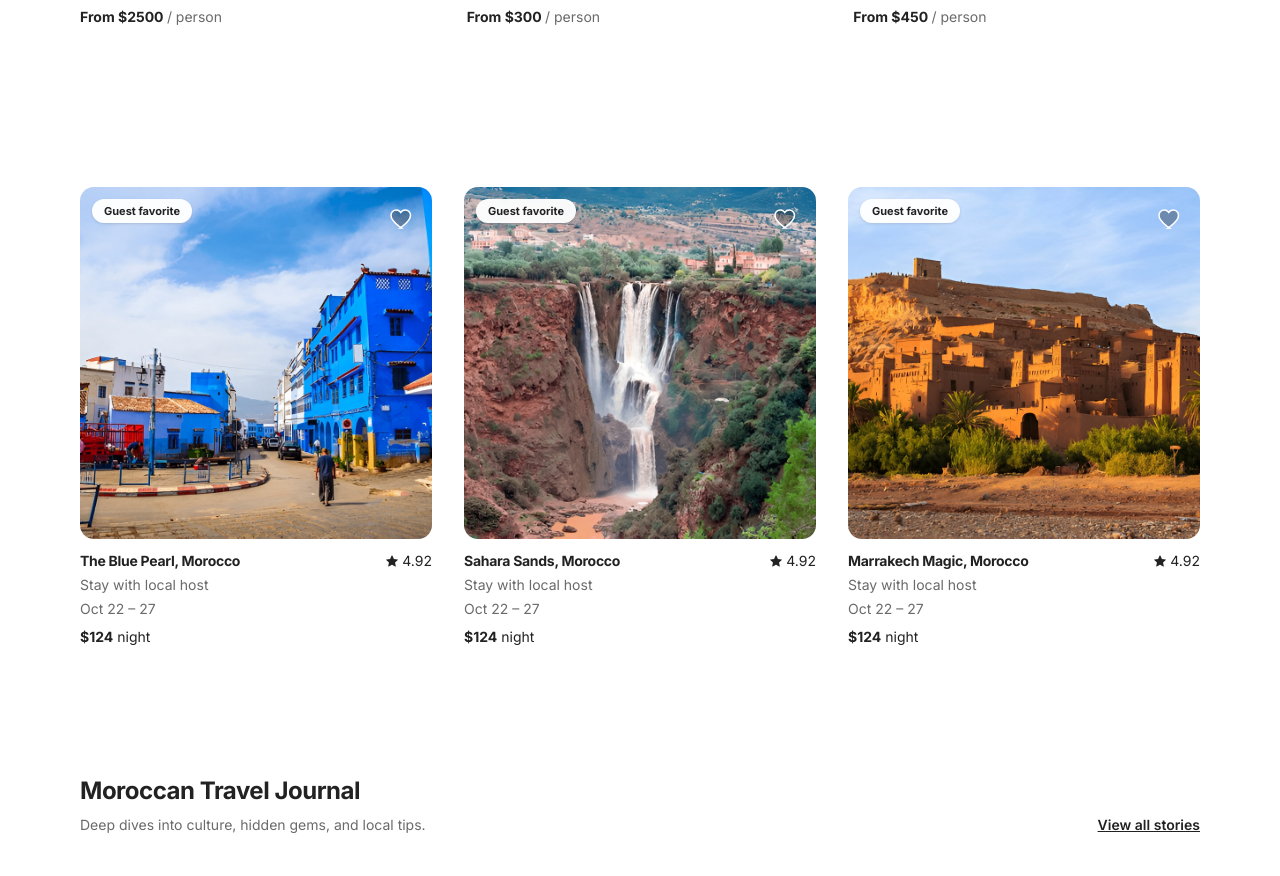
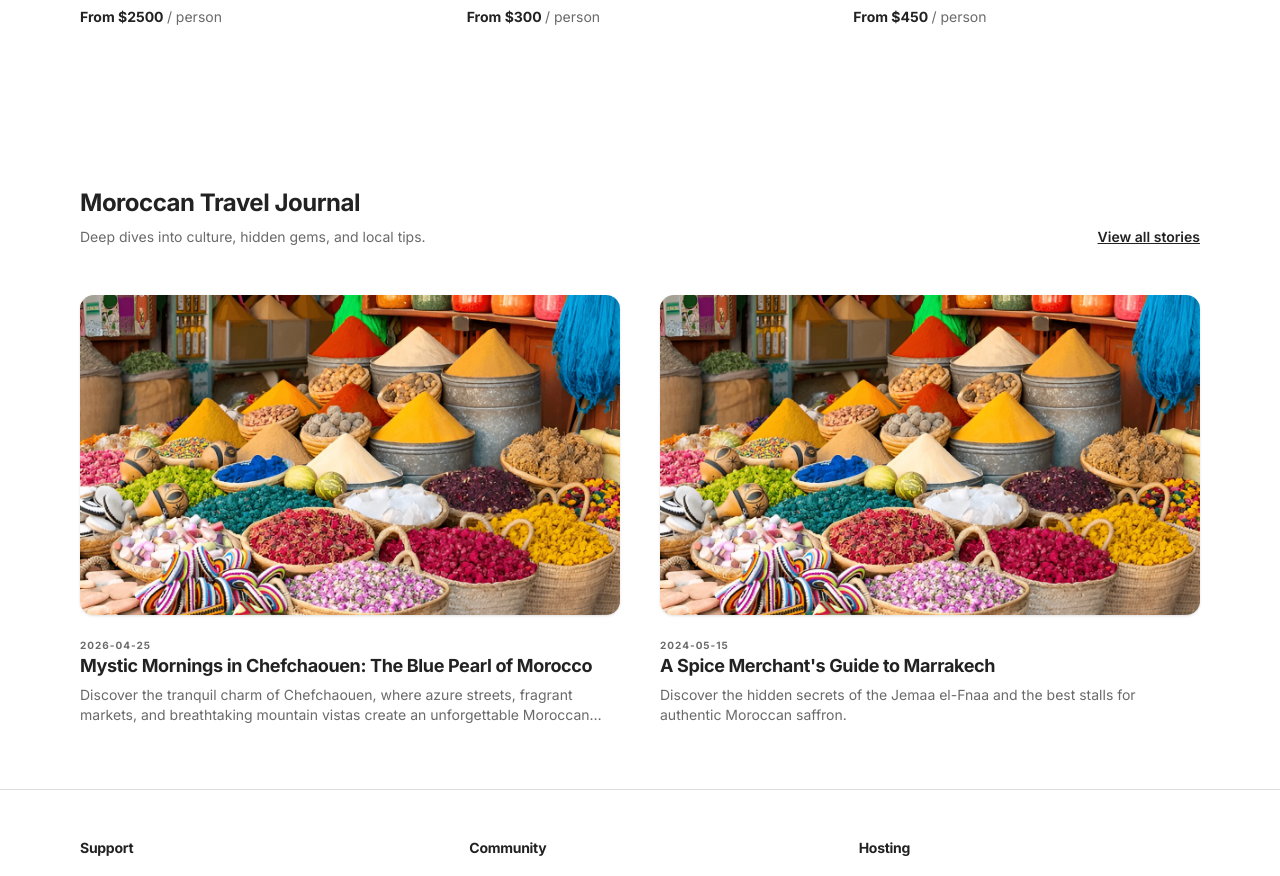
Before and after one commit to MS042591/travelmorocco, a Next.js app: page / in a window 1280 px wide. Shown: the part 1300-2176 px from the top of the page. Built offline with nearby package versions, Linux system fonts and the light colour scheme.

Commit message:
Remove destinations section from homepage

```diff
--- a/app/page.tsx
+++ b/app/page.tsx
@@ -1,6 +1,5 @@
 import Navbar from '@/components/Navbar';
 import Hero from '@/components/Hero';
-import Features from '@/components/Features';
 import BlogPreview from '@/components/BlogPreview';
 import FeaturedTours from '@/components/FeaturedTours';
 import Footer from '@/components/Footer';
@@ -17,7 +16,6 @@ export default function Home() {
       <main>
         <Hero />
         <FeaturedTours tours={tours} />
-        <Features />
         <BlogPreview posts={posts} />
       </main>
       <Footer />
```
